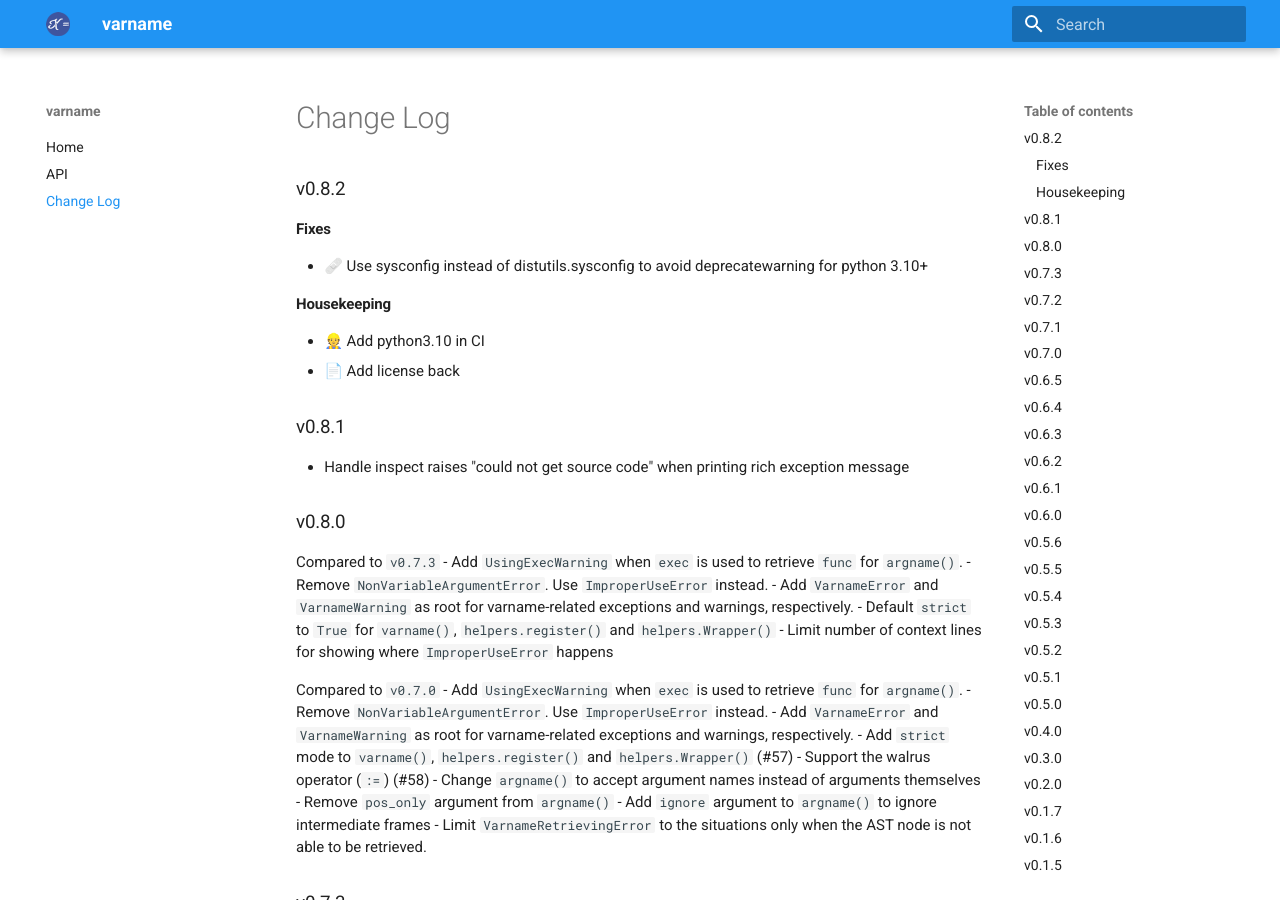
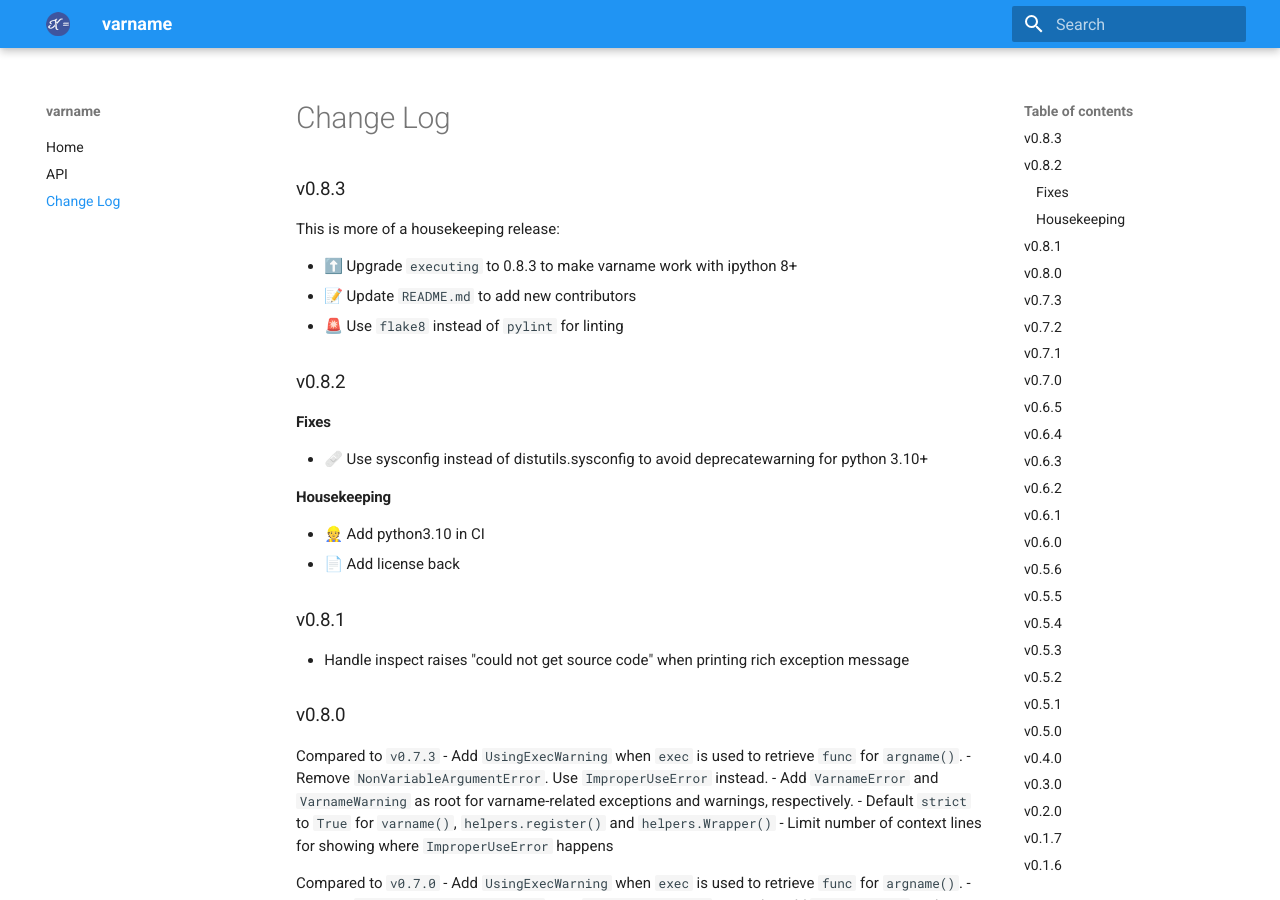
Before and after one commit to pwwang/python-varname, an MkDocs documentation site: the page built from docs/CHANGELOG.md, in a window 1280 px wide and 900 px high. Built offline with MkDocs 1.6.1 and Material for MkDocs 9.7.7, drawn with Linux system fonts in a browser that asks for light colours.

Commit message:
🔖 0.8.3

```diff
--- a/docs/CHANGELOG.md
+++ b/docs/CHANGELOG.md
@@ -1,3 +1,11 @@
+## v0.8.3
+
+This is more of a housekeeping release:
+
+- ⬆️ Upgrade `executing` to 0.8.3 to make varname work with ipython 8+
+- 📝 Update `README.md` to add new contributors
+- 🚨 Use `flake8` instead of `pylint` for linting
+
 ## v0.8.2
 
 ### Fixes
--- a/pyproject.toml
+++ b/pyproject.toml
@@ -4,7 +4,7 @@ build-backend = "poetry.masonry.api"
 
 [tool.poetry]
 name = "varname"
-version = "0.8.2"
+version = "0.8.3"
 description = "Dark magics about variable names in python."
 authors = [ "pwwang <pwwang@pwwang.com>",]
 license = "MIT"
--- a/varname/__init__.py
+++ b/varname/__init__.py
@@ -13,4 +13,4 @@ from .utils import (
 )
 from .core import varname, nameof, will, argname, argname2
 
-__version__ = "0.8.2"
+__version__ = "0.8.3"
```
